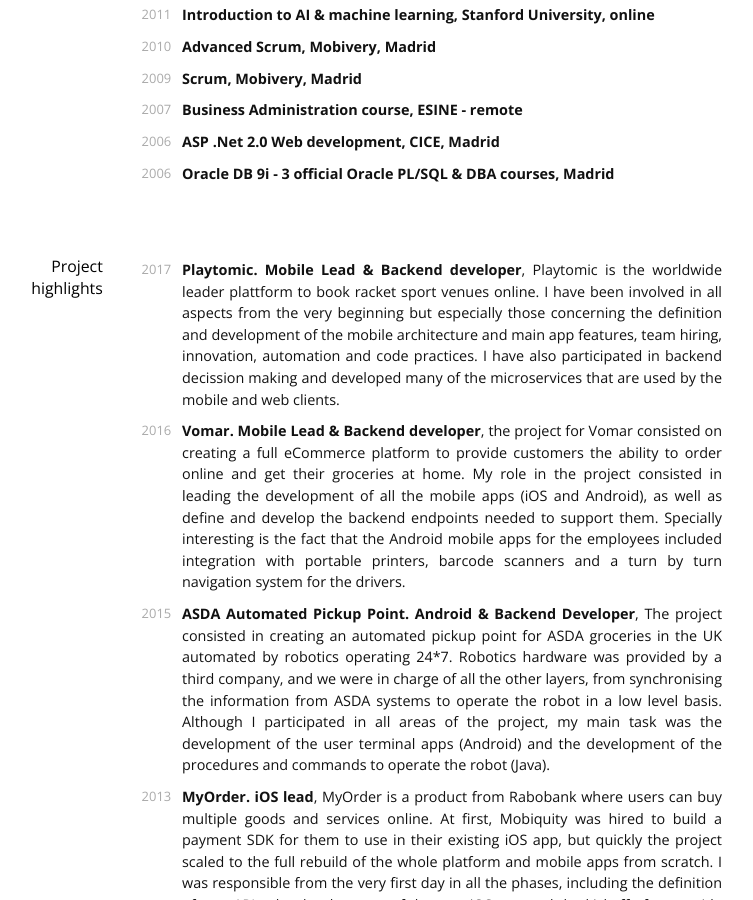
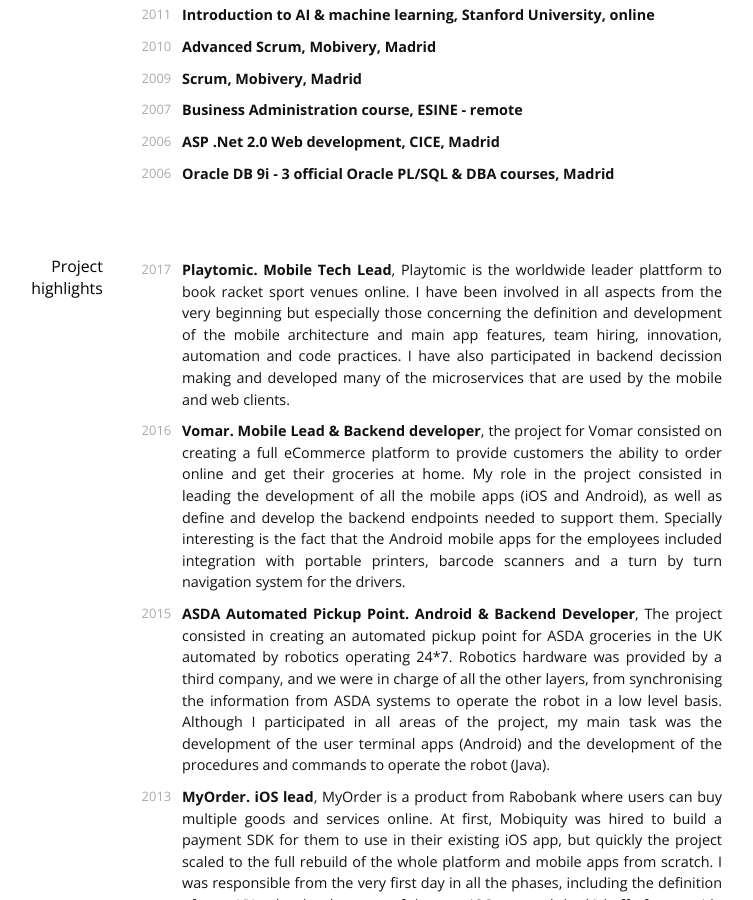
Before and after one commit to angelolloqui/angelolloqui.github.io, a Jekyll site: the page built from index.md, in a window 1280 px wide and 900 px high, scrolled down 2349 px. Shown: the whole window, without its empty margins (278-1031 px from the left). Built offline with Jekyll 4.4.1, drawn with Linux system fonts in a browser that asks for light colours; nearby versions of some CDN libraries; some web fonts are replaced; some of the changed text lies outside the part shown.

Commit message:
More minor bio changes

```diff
--- a/index.md
+++ b/index.md
@@ -34,7 +34,7 @@
 ## Work Experience
 
 `2017-`
-__Mobile lead, [Playtomic](https://playtomic.io), Madrid__, Playtomic is the worldwide leader platform for booking and organizing racket sport games with more than 1M transactions each month and millions of active users. As a founder I have been involved in all platform development from scratch, and I am currently performing the role of mobile lead, where some of my main responsibilities include architectural decisions, automation, platform development, innovation, code practices and team hiring. Besides the mobile area, I have participated on many backend service decisions, definitions and development, as well as contributed in the company culture around Agile practices.
+__Mobile Tech Lead, [Playtomic](https://playtomic.io), Madrid__, Playtomic is the worldwide leader platform for booking and organizing racket sport games with more than 1M transactions each month and millions of active users. As a founder I have been involved in all platform development from scratch, and I am currently performing the role of mobile lead, where some of my main responsibilities include architectural decisions, automation, platform development, innovation, code practices and team hiring. Besides the mobile area, I have participated on many backend service decisions, definitions and development, as well as contributed in the company culture around Agile practices.
 
 `2012-16`
 __Senior iOS Developer, [Mobiquity](https://www.mobiquityinc.com/), Amsterdam__, I started as Senior iOS developer and eventually became the iOS lead in Amsterdam. As part of my role, I developed mobile apps, coached juniors/medium developers, established development guidelines and R&D processes, participated in workshops with customers and helped in the development of the backend tasks related with mobile projects.
@@ -100,7 +100,7 @@
 ## Project highlights
 
 `2017`
-__[Playtomic](https://www.playtomic.io/). Mobile Lead & Backend developer__, Playtomic is the worldwide leader plattform to book racket sport venues online. I have been involved in all aspects from the very beginning but especially those concerning the definition and development of the mobile architecture and main app features, team hiring, innovation, automation and code practices. I have also participated in backend decission making and developed many of the microservices that are used by the mobile and web clients.
+__[Playtomic](https://www.playtomic.io/). Mobile Tech Lead__, Playtomic is the worldwide leader plattform to book racket sport venues online. I have been involved in all aspects from the very beginning but especially those concerning the definition and development of the mobile architecture and main app features, team hiring, innovation, automation and code practices. I have also participated in backend decission making and developed many of the microservices that are used by the mobile and web clients.
 
 `2016`
 __[Vomar](https://www.vomar.nl/). Mobile Lead & Backend developer__, the project for Vomar consisted on creating a full eCommerce platform to provide customers the ability to order online and get their groceries at home. My role in the project consisted in leading the development of all the mobile apps (iOS and Android), as well as define and develop the backend endpoints needed to support them. Specially interesting is the fact that the Android mobile apps for the employees included integration with portable printers, barcode scanners and a turn by turn navigation system for the drivers.
```
